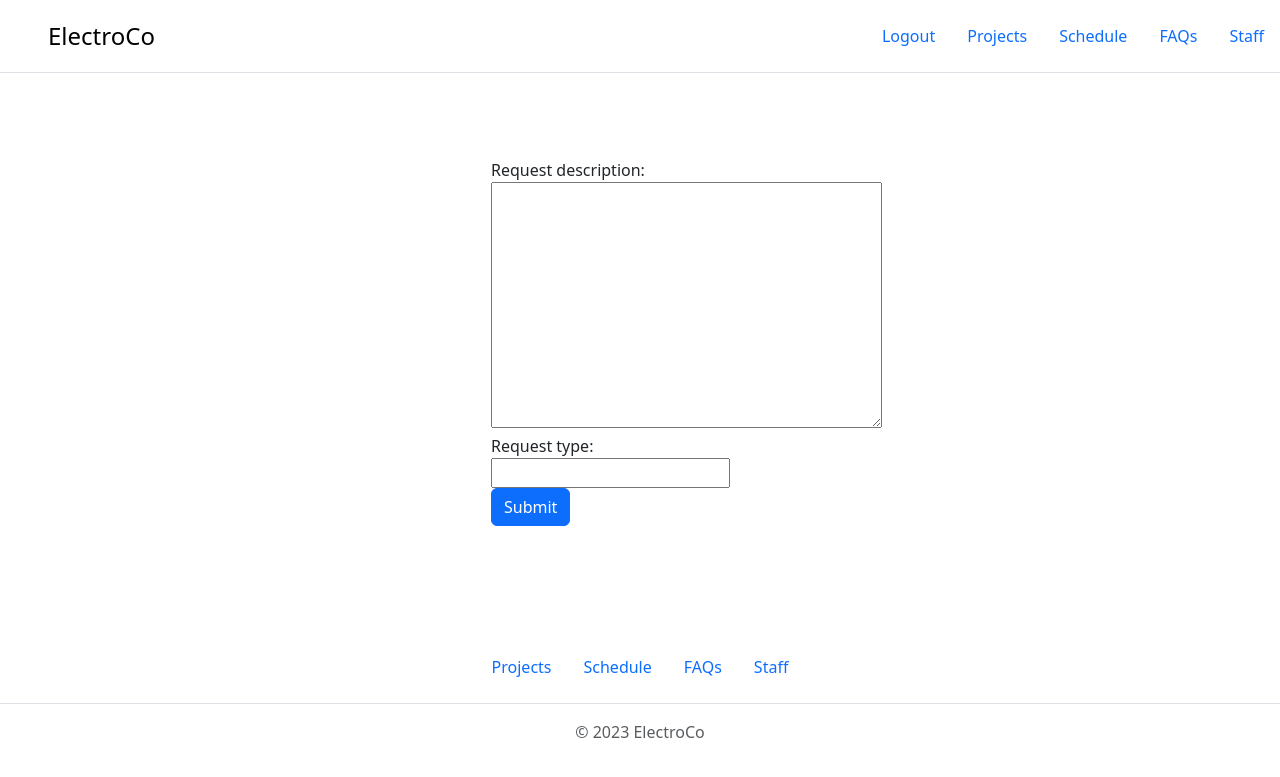
After one commit to stenli008/project_management_new, a Django app: page /faqs/other_request/ in a window 1280 px wide. The commit adds this page. Shown: the top 777 px of the page. Run offline with Django 4.2, Linux system fonts and the light colour scheme; a user stored in the database is signed in; some libraries are stand-ins or nearby versions.

Commit message:
added other application

```diff
--- a/ProjectManagement/ProjectManagement/faqs/admin.py
+++ b/ProjectManagement/ProjectManagement/faqs/admin.py
@@ -1,5 +1,6 @@
 from django.contrib import admin
 
-from ProjectManagement.faqs.models import LeaveApplication
+from ProjectManagement.faqs.models import LeaveApplication, OtherApplication
 
 admin.site.register(LeaveApplication)
+admin.site.register(OtherApplication)
--- a/ProjectManagement/ProjectManagement/faqs/forms.py
+++ b/ProjectManagement/ProjectManagement/faqs/forms.py
@@ -1,9 +1,15 @@
 from django import forms
 
-from ProjectManagement.faqs.models import LeaveApplication
+from ProjectManagement.faqs.models import LeaveApplication, OtherApplication
 
 
 class LeaveApplicationForm(forms.ModelForm):
     class Meta:
         model = LeaveApplication
         fields = {'reason', 'start_date', 'end_date', 'leave_type'}
+
+
+class OtherApplicationForm(forms.ModelForm):
+    class Meta:
+        model = OtherApplication
+        fields = {'request_type', 'request_description'}
--- a/ProjectManagement/ProjectManagement/faqs/models.py
+++ b/ProjectManagement/ProjectManagement/faqs/models.py
@@ -20,7 +20,7 @@ class LeaveApplication(models.Model):
 
     worker = models.ForeignKey(WorkerUser, on_delete=models.SET_NULL, null=True)
     date = models.DateTimeField(auto_now_add=True)
-    reason = models.TextField(max_length=300)
+    reason = models.TextField(max_length=300, blank=False, null=False)
     start_date = models.DateField(blank=False, null=False)
     end_date = models.DateField(blank=False, null=False)
     days_requested = models.PositiveIntegerField(blank=True, null=True)
@@ -37,3 +37,13 @@ class LeaveApplication(models.Model):
 
     def __str__(self):
         return f'{self.worker.get_full_name()} requests {self.days_requested} days of leave'
+
+
+class OtherApplication(models.Model):
+    worker = models.ForeignKey(WorkerUser, on_delete=models.SET_NULL, null=True)
+    request_type = models.CharField(max_length=30, blank=False, null=False)
+    request_description = models.TextField(max_length=300, blank=False, null=False)
+    date = models.DateField(auto_now_add=True)
+
+    def __str__(self):
+        return f'{self.worker.get_full_name()} requests {self.request_type}'
--- a/ProjectManagement/ProjectManagement/faqs/urls.py
+++ b/ProjectManagement/ProjectManagement/faqs/urls.py
@@ -1,8 +1,10 @@
 from django.urls import path
 
-from ProjectManagement.faqs.views import faqs_page_view, leave_requests_page_view
+from ProjectManagement.faqs.views import faqs_page_view, leave_requests_page_view, other_requests_page_view
 
 urlpatterns = (
     path('', faqs_page_view, name='faqs-page'),
     path('leave_request/', leave_requests_page_view, name='leave-requests-page'),
+    path('other_request/', other_requests_page_view, name='other-requests-page'),
+
 )
--- a/ProjectManagement/ProjectManagement/faqs/views.py
+++ b/ProjectManagement/ProjectManagement/faqs/views.py
@@ -1,7 +1,7 @@
 from django.contrib.auth.decorators import login_required
 from django.shortcuts import render, redirect
 
-from ProjectManagement.faqs.forms import LeaveApplicationForm
+from ProjectManagement.faqs.forms import LeaveApplicationForm, OtherApplicationForm
 
 
 @login_required
@@ -28,3 +28,24 @@ def leave_requests_page_view(request):
     }
 
     return render(request, 'faqs/faqs-leave-requests-page.html', context)
+
+
+@login_required
+def other_requests_page_view(request):
+    worker = request.user
+    if request.method == 'POST':
+        form = OtherApplicationForm(request.POST)
+        if form.is_valid():
+            application = form.save(commit=False)
+            application.worker = worker
+            application.save()
+            return redirect('projects-landing-page')
+    else:
+        form = OtherApplicationForm()
+
+    context = {
+        'worker': worker,
+        'form': form,
+    }
+
+    return render(request, 'faqs/faqs-other-requests-page.html', context)
--- /dev/null
+++ b/ProjectManagement/templates/faqs/faqs-other-requests-page.html
@@ -0,0 +1,8 @@
+{% extends 'base.html' %}
+{% block content %}
+    <form style="max-width: 330px; padding: 1rem; margin: auto;" method="post">
+        {% csrf_token %}
+        {{ form }}
+        <button type="submit" class="btn btn-primary">Submit</button>
+    </form>
+{% endblock %}
--- a/ProjectManagement/templates/faqs/faqs-page.html
+++ b/ProjectManagement/templates/faqs/faqs-page.html
@@ -16,7 +16,7 @@
             <div class="feature col">
                 <h3 class="fs-2 text-body-emphasis">Other Requests</h3>
                 <p>Click the link bellow for resignation letters, raises and position changes!</p>
-                <a href="#" class="icon-link">
+                <a href="{% url 'other-requests-page' %}" class="icon-link">
                     Click Here!
                     <svg class="bi">
                         <use xlink:href="#chevron-right"></use>
```
Also changed, not shown: ProjectManagement/ProjectManagement/faqs/migrations/0002_otherapplication.py (added), ProjectManagement/db.sqlite3.
